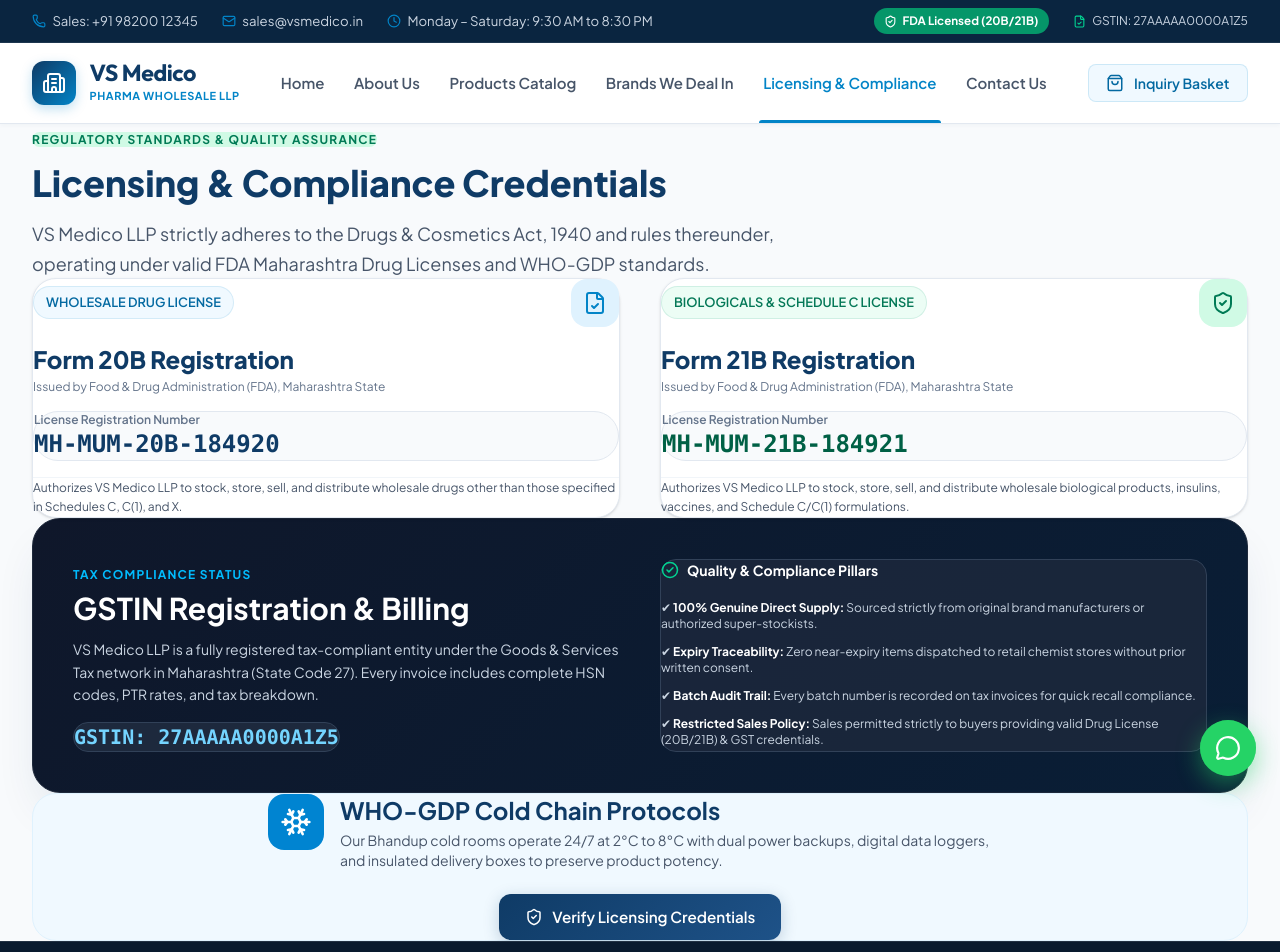
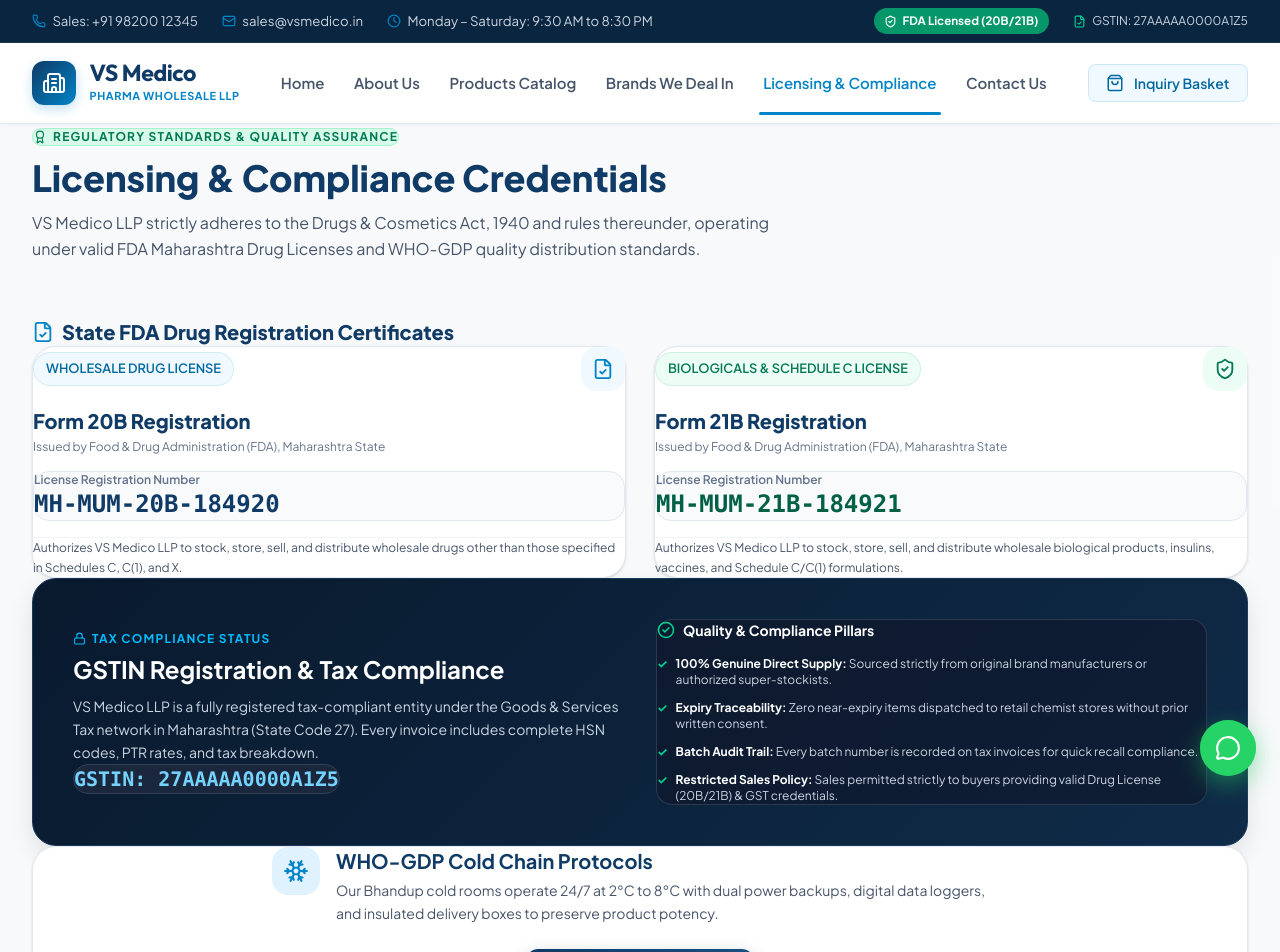
Before and after one commit to prashantjagtap2002/VS-Medico, a Next.js app: page /compliance in a window 1280 px wide. Shown: the top 952 px of the page. Built offline with nearby package versions, Linux system fonts and the light colour scheme.

Commit message:
Complete UI Overhaul: fixed sticky header underline, 2-column FAQ layout, Brands header duplication, About page layout, Compliance card overlaps, and sticky map card

```diff
--- a/src/app/brands/page.tsx
+++ b/src/app/brands/page.tsx
@@ -17,7 +17,7 @@
           </p>
         </div>
 
-        <BrandsGrid />
+        <BrandsGrid showHeader={false} />
       </div>
     </div>
   );
--- a/src/app/compliance/page.tsx
+++ b/src/app/compliance/page.tsx
@@ -7,43 +7,53 @@
   ShieldCheck,
   FileCheck,
   CheckCircle2,
-  Snowflake
+  Snowflake,
+  Award,
+  Lock,
+  FileText
 } from 'lucide-react';
 
 export default function CompliancePage() {
   const { setIsLicenseModalOpen } = useQuoteBasket();
 
   return (
-    <div className="py-16">
+    <div className="py-16 bg-slate-50/50">
       <div className="container">
         {/* Header */}
-        <div className="max-w-3xl mb-12">
-          <span className="text-emerald-700 font-bold text-xs uppercase tracking-widest bg-emerald-100 px-3 py-1 rounded-full">
-            REGULATORY STANDARDS & QUALITY ASSURANCE
+        <div style={{ maxWidth: '750px', marginBottom: '3.5rem' }}>
+          <span className="inline-flex items-center gap-1.5 text-emerald-700 font-bold text-xs uppercase tracking-widest bg-emerald-100/80 border border-emerald-200 px-3.5 py-1.5 rounded-full mb-3">
+            <Award size={14} />
+            <span>REGULATORY STANDARDS & QUALITY ASSURANCE</span>
           </span>
-          <h1 className="font-heading font-extrabold text-4xl text-primary mt-3 mb-4">
+          <h1 className="font-heading font-extrabold text-4xl text-primary mb-3">
             Licensing & Compliance Credentials
           </h1>
-          <p className="text-slate-600 text-lg leading-relaxed">
-            VS Medico LLP strictly adheres to the Drugs & Cosmetics Act, 1940 and rules thereunder, operating under valid FDA Maharashtra Drug Licenses and WHO-GDP standards.
+          <p className="text-slate-600 text-base leading-relaxed">
+            VS Medico LLP strictly adheres to the Drugs & Cosmetics Act, 1940 and rules thereunder, operating under valid FDA Maharashtra Drug Licenses and WHO-GDP quality distribution standards.
           </p>
         </div>
 
-        {/* License Badges Card Grid */}
-        <div className="grid-2 mb-12">
+        {/* Section 1: FDA Drug Licenses (2-Column Grid) */}
+        <div className="mb-14">
+          <h2 className="font-heading font-extrabold text-xl text-primary mb-5 flex items-center gap-2">
+            <FileCheck className="text-secondary" size={22} />
+            <span>State FDA Drug Registration Certificates</span>
+          </h2>
+
+          <div style={{ display: 'grid', gridTemplateColumns: 'repeat(auto-fit, minmax(320px, 1fr))', gap: '1.75rem' }}>
             {/* License 20B */}
-          <div className="bg-white p-8 rounded-3xl border border-slate-200 shadow-sm flex flex-col justify-between h-full">
+            <div className="bg-white p-7 rounded-3xl border border-slate-200 shadow-sm flex flex-col justify-between">
               <div>
                 <div className="flex items-center justify-between gap-4 mb-4">
-                <span className="badge badge-blue">WHOLESALE DRUG LICENSE</span>
-                <div className="w-12 h-12 rounded-2xl bg-sky-100 text-secondary flex items-center justify-center shrink-0">
-                  <FileCheck size={24} />
+                  <span className="badge badge-blue font-bold">WHOLESALE DRUG LICENSE</span>
+                  <div className="w-11 h-11 rounded-2xl bg-sky-50 text-secondary flex items-center justify-center shrink-0">
+                    <FileCheck size={22} />
                   </div>
                 </div>
-              <h2 className="font-heading font-extrabold text-2xl text-primary mb-1">Form 20B Registration</h2>
+                <h3 className="font-heading font-extrabold text-xl text-primary mb-1">Form 20B Registration</h3>
                 <p className="text-xs text-slate-500 mb-4">Issued by Food & Drug Administration (FDA), Maharashtra State</p>
 
-              <div className="p-4 bg-slate-50 rounded-xl border border-slate-200 mb-4">
+                <div className="p-4 bg-slate-50 rounded-2xl border border-slate-200 mb-4">
                   <div className="text-xs text-slate-500 font-semibold mb-0.5">License Registration Number</div>
                   <div className="font-mono font-extrabold text-2xl text-primary">{COMPANY_INFO.licenses.drugLicense20B}</div>
                 </div>
@@ -55,18 +65,18 @@
             </div>
 
             {/* License 21B */}
-          <div className="bg-white p-8 rounded-3xl border border-slate-200 shadow-sm flex flex-col justify-between h-full">
+            <div className="bg-white p-7 rounded-3xl border border-slate-200 shadow-sm flex flex-col justify-between">
               <div>
                 <div className="flex items-center justify-between gap-4 mb-4">
-                <span className="badge badge-green">BIOLOGICALS & SCHEDULE C LICENSE</span>
-                <div className="w-12 h-12 rounded-2xl bg-emerald-100 text-emerald-700 flex items-center justify-center shrink-0">
-                  <ShieldCheck size={24} />
+                  <span className="badge badge-green font-bold">BIOLOGICALS & SCHEDULE C LICENSE</span>
+                  <div className="w-11 h-11 rounded-2xl bg-emerald-50 text-emerald-700 flex items-center justify-center shrink-0">
+                    <ShieldCheck size={22} />
                   </div>
                 </div>
-              <h2 className="font-heading font-extrabold text-2xl text-primary mb-1">Form 21B Registration</h2>
+                <h3 className="font-heading font-extrabold text-xl text-primary mb-1">Form 21B Registration</h3>
                 <p className="text-xs text-slate-500 mb-4">Issued by Food & Drug Administration (FDA), Maharashtra State</p>
 
-              <div className="p-4 bg-slate-50 rounded-xl border border-slate-200 mb-4">
+                <div className="p-4 bg-slate-50 rounded-2xl border border-slate-200 mb-4">
                   <div className="text-xs text-slate-500 font-semibold mb-0.5">License Registration Number</div>
                   <div className="font-mono font-extrabold text-2xl text-emerald-800">{COMPANY_INFO.licenses.drugLicense21B}</div>
                 </div>
@@ -77,44 +87,59 @@
               </p>
             </div>
           </div>
+        </div>
 
-        {/* GST & Tax Compliance */}
-        <div className="dark-card mb-12">
-          <div className="grid-2 items-center">
+        {/* Section 2: GSTIN & Tax Compliance (Dark Card) */}
+        <div className="mb-14" style={{ background: 'linear-gradient(135deg, #091a2e 0%, #0f2b48 100%)', borderRadius: '1.5rem', padding: '2.5rem', color: '#fff', border: '1px solid #1e3a5f', boxShadow: '0 10px 25px rgba(0,0,0,0.1)' }}>
+          <div style={{ display: 'grid', gridTemplateColumns: 'repeat(auto-fit, minmax(300px, 1fr))', gap: '2rem', alignItems: 'center' }}>
             <div>
-              <span className="text-xs font-bold text-sky-400 uppercase tracking-widest">TAX COMPLIANCE STATUS</span>
-              <h2 className="font-heading font-bold text-3xl text-white mt-1 mb-3">GSTIN Registration & Billing</h2>
-              <p className="text-slate-300 text-sm leading-relaxed mb-4">
+              <span className="text-xs font-bold text-sky-400 uppercase tracking-widest flex items-center gap-1.5 mb-2">
+                <Lock size={13} /> TAX COMPLIANCE STATUS
+              </span>
+              <h2 className="font-heading font-bold text-2xl md:text-3xl text-white mb-3">GSTIN Registration & Tax Compliance</h2>
+              <p className="text-slate-300 text-sm leading-relaxed mb-5">
                 VS Medico LLP is a fully registered tax-compliant entity under the Goods & Services Tax network in Maharashtra (State Code 27). Every invoice includes complete HSN codes, PTR rates, and tax breakdown.
               </p>
-              <div className="inline-block bg-slate-800 p-4 rounded-xl border border-slate-700 font-mono text-xl text-sky-300 font-extrabold">
+              <div className="inline-block bg-slate-800/90 p-4 rounded-xl border border-slate-700 font-mono text-xl text-sky-300 font-extrabold">
                 GSTIN: {COMPANY_INFO.licenses.gstin}
               </div>
             </div>
 
-            <div className="flex flex-col gap-3 bg-slate-800/80 p-6 rounded-2xl border border-slate-700 text-xs text-slate-300">
-              <div className="flex items-center gap-2 text-white font-bold text-sm mb-2">
+            <div className="bg-slate-900/60 p-6 rounded-2xl border border-slate-700/80 text-xs text-slate-300 flex flex-col gap-3">
+              <div className="flex items-center gap-2 text-white font-bold text-sm mb-1">
                 <CheckCircle2 size={18} className="text-emerald-400" />
                 <span>Quality & Compliance Pillars</span>
               </div>
-              <p>✔ <strong className="text-white">100% Genuine Direct Supply:</strong> Sourced strictly from original brand manufacturers or authorized super-stockists.</p>
-              <p>✔ <strong className="text-white">Expiry Traceability:</strong> Zero near-expiry items dispatched to retail chemist stores without prior written consent.</p>
-              <p>✔ <strong className="text-white">Batch Audit Trail:</strong> Every batch number is recorded on tax invoices for quick recall compliance.</p>
-              <p>✔ <strong className="text-white">Restricted Sales Policy:</strong> Sales permitted strictly to buyers providing valid Drug License (20B/21B) & GST credentials.</p>
+              <div className="flex items-start gap-2">
+                <span className="text-emerald-400 font-bold">✓</span>
+                <p><strong className="text-white">100% Genuine Direct Supply:</strong> Sourced strictly from original brand manufacturers or authorized super-stockists.</p>
+              </div>
+              <div className="flex items-start gap-2">
+                <span className="text-emerald-400 font-bold">✓</span>
+                <p><strong className="text-white">Expiry Traceability:</strong> Zero near-expiry items dispatched to retail chemist stores without prior written consent.</p>
+              </div>
+              <div className="flex items-start gap-2">
+                <span className="text-emerald-400 font-bold">✓</span>
+                <p><strong className="text-white">Batch Audit Trail:</strong> Every batch number is recorded on tax invoices for quick recall compliance.</p>
+              </div>
+              <div className="flex items-start gap-2">
+                <span className="text-emerald-400 font-bold">✓</span>
+                <p><strong className="text-white">Restricted Sales Policy:</strong> Sales permitted strictly to buyers providing valid Drug License (20B/21B) & GST credentials.</p>
+              </div>
             </div>
           </div>
         </div>
 
-        {/* Cold Chain Protocol */}
-        <div className="bg-sky-50 p-8 rounded-3xl border border-sky-100 mb-12">
+        {/* Section 3: Cold Chain Protocol */}
+        <div className="bg-white p-8 rounded-3xl border border-slate-200 shadow-sm">
           <div className="flex flex-col md:flex-row items-center justify-between gap-6">
             <div className="flex items-start gap-4">
-              <div className="w-14 h-14 rounded-2xl bg-sky-600 text-white flex items-center justify-center shrink-0">
-                <Snowflake size={32} />
+              <div className="w-12 h-12 rounded-2xl bg-sky-100 text-secondary flex items-center justify-center shrink-0">
+                <Snowflake size={26} />
               </div>
               <div>
-                <h3 className="font-heading font-bold text-2xl text-primary mb-1">WHO-GDP Cold Chain Protocols</h3>
-                <p className="text-slate-600 text-sm max-w-2xl">
+                <h3 className="font-heading font-bold text-xl text-primary mb-1">WHO-GDP Cold Chain Protocols</h3>
+                <p className="text-slate-600 text-sm max-w-2xl leading-relaxed">
                   Our Bhandup cold rooms operate 24/7 at 2°C to 8°C with dual power backups, digital data loggers, and insulated delivery boxes to preserve product potency.
                 </p>
               </div>
@@ -122,10 +147,10 @@
 
             <button
               onClick={() => setIsLicenseModalOpen(true)}
-              className="btn btn-primary shrink-0"
+              className="btn btn-primary shrink-0 justify-center"
             >
-              <ShieldCheck size={18} />
-              <span>Verify Licensing Credentials</span>
+              <FileText size={16} />
+              <span>Verify License Modal</span>
             </button>
           </div>
         </div>
--- a/src/app/contact/page.tsx
+++ b/src/app/contact/page.tsx
@@ -90,7 +90,7 @@
         </div>
 
         {/* Form + Map side by side */}
-        <div className="contact-layout">
+        <div style={{ display: 'grid', gridTemplateColumns: 'repeat(auto-fit, minmax(340px, 1fr))', gap: '2rem', alignItems: 'start', marginBottom: '4rem' }}>
           <ContactForm />
           <GoogleMapEmbed />
         </div>
--- a/src/app/globals.css
+++ b/src/app/globals.css
@@ -301,12 +301,12 @@
 .nav-link.active::after {
   content: '';
   position: absolute;
-  bottom: 0;
+  bottom: 8px;
   left: 0;
   width: 100%;
-  height: 3.5px;
+  height: 3px;
   background: var(--secondary);
-  border-radius: 3px 3px 0 0;
+  border-radius: 3px;
 }
 
 .nav-actions {
--- a/src/app/products/page.tsx
+++ b/src/app/products/page.tsx
@@ -26,7 +26,7 @@
         <ProductCatalog showTitle={false} />
       </Suspense>
 
-      <div className="container">
+      <div className="container my-12">
         <MarginCalculator />
       </div>
     </div>
--- a/src/components/BrandsGrid.tsx
+++ b/src/components/BrandsGrid.tsx
@@ -13,8 +13,8 @@
   const brands = limit ? PHARMA_BRANDS.slice(0, limit) : PHARMA_BRANDS;
 
   return (
-    <section className="py-16 bg-slate-50 border-t border-slate-200">
-      <div className="container">
+    <section className={showHeader ? "py-16 bg-slate-50 border-t border-slate-200" : "pb-12"}>
+      <div className={showHeader ? "container" : ""}>
         {showHeader && (
           <div className="section-header">
             <span className="section-subtitle">AUTHORIZED PHARMA PARTNERS</span>
@@ -41,7 +41,7 @@
           ))}
         </div>
 
-        <div className="mt-12 p-8 bg-white rounded-2xl border border-slate-200 shadow-sm flex flex-col md:flex-row items-center justify-between gap-6">
+        <div className="mt-10 p-8 bg-white rounded-2xl border border-slate-200 shadow-sm flex flex-col md:flex-row items-center justify-between gap-6">
           <div>
             <h3 className="font-bold text-primary text-xl mb-1">Looking for a specific Pharma Manufacturer or Division?</h3>
             <p className="text-sm text-slate-600">We continuously expand our stockist portfolio. Get in touch with our procurement desk for specific brand requirements.</p>
--- a/src/components/GoogleMapEmbed.tsx
+++ b/src/components/GoogleMapEmbed.tsx
@@ -14,7 +14,7 @@
   };
 
   return (
-    <div style={{ background: '#fff', borderRadius: '1.5rem', border: '1px solid #e2e8f0', overflow: 'hidden', boxShadow: '0 1px 3px rgba(0,0,0,0.06)' }}>
+    <div style={{ position: 'sticky', top: '6rem', zIndex: 10, background: '#fff', borderRadius: '1.5rem', border: '1px solid #e2e8f0', overflow: 'hidden', boxShadow: '0 4px 12px rgba(0,0,0,0.05)' }}>
       {/* Map */}
       <div style={{ width: '100%', height: '340px', background: '#f1f5f9' }}>
         <iframe
--- a/src/components/ProductCatalog.tsx
+++ b/src/components/ProductCatalog.tsx
@@ -188,7 +188,7 @@
         )}
 
         {limit && (
-          <div className="text-center mt-8">
+          <div className="text-center mt-12">
             <a href="/products" className="btn btn-primary">
               <span>View Full Product Catalog</span>
             </a>
```
Also changed, not shown: src/app/about/page.tsx (+11 -9 lines), src/app/page.tsx (+33 -7 lines), src/components/ColdChainTracker.tsx (+26 -19 lines), src/components/TrustBar.tsx (+9 -10 lines). Lines whose indentation alone changed are shown as unchanged.
